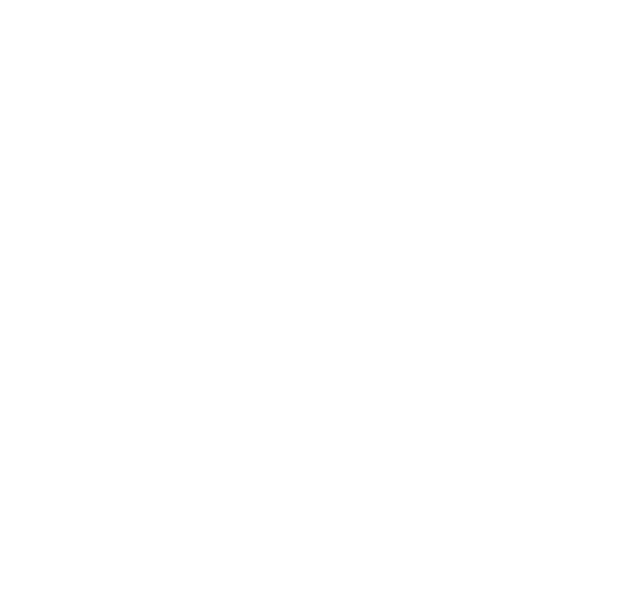
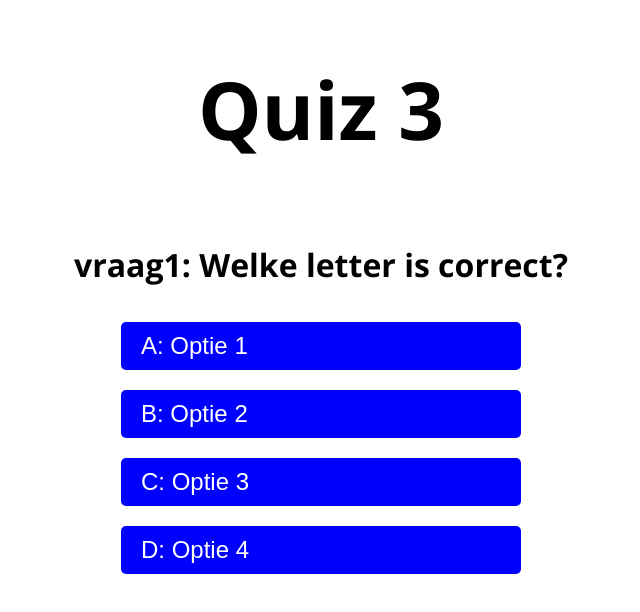
Before and after one commit to jimjonkman/frontend-project, a plain HTML site: page quiz3.html in a window 1280 px wide. Shown: the whole page, without its empty margins (319-959 px from the left). Drawn offline with nearby package versions, Linux system fonts and the light colour scheme.

Commit message:
Vragen gefixt bij elke pagina

```diff
--- a/quiz3.html
+++ b/quiz3.html
@@ -1,11 +1,31 @@
 <!DOCTYPE html>
 <html lang="en">
+
 <head>
     <meta charset="UTF-8">
     <meta name="viewport" content="width=device-width, initial-scale=1.0">
-    <title>Document</title>
+    <title>Quiz</title>
+    <link rel="stylesheet" href="styles.css">
+    <link rel="preconnect" href="https://fonts.googleapis.com">
+    <link rel="preconnect" href="https://fonts.gstatic.com" crossorigin>
+    <link
+        href="https://fonts.googleapis.com/css2?family=Noto+Sans+JP:wght@100..900&family=Open+Sans:ital,wght@0,300..800;1,300..800&display=swap"
+        rel="stylesheet">
+
+
 </head>
+
 <body>
+    <h1 class="title">Quiz 3</h1>
+    </section>
+    <section class="invoer-container">
+        <h2 class="subtitle_question">Geef hier uitleg over quiz</h2>
+        <button type="button" class="answer-button">A: </button>
+        <button type="button" class="answer-button">B: </button>
+        <button type="button" class="answer-button">C: </button>
+        <button type="button" class="answer-button">D: </button>
+    </section>
+</body>
 
-</body>
 </html>
+    <script src="quiz3.js"></script>
--- /dev/null
+++ b/quiz3.js
@@ -0,0 +1,67 @@
+const quizData = [
+    {
+        question: "vraag1: Welke letter is correct?",
+        answers: ["A: Optie 1", "B: Optie 2", "C: Optie 3", "D: Optie 4"],
+        correct: "B"
+    },
+    {
+        question: "vraag2: Welke letter is correct?",
+        answers: ["A: Optie 1", "B: Optie 2", "C: Optie 3", "D: Optie 4"],
+        correct: "D"
+    },
+    {
+        question: "vraag3: Welke letter is correct?",
+        answers: ["A: Optie 1", "B: Optie 2", "C: Optie 3", "D: Optie 4"],
+        correct: "A"
+    },
+    {
+        question: "vraag4: Welke letter is correct?",
+        answers: ["A: Optie 1", "B: Optie 2", "C: Optie 3", "D: Optie 4"],
+        correct: "B"
+    },
+    {
+        question: "vraag5: Welke letter is correct?",
+        answers: ["A: Optie 1", "B: Optie 2", "C: Optie 3", "D: Optie 4"],
+        correct: "C"
+    }
+];
+
+let currentQuestion = 0;
+let score = 0;
+
+// Selecteer de vraagtekst en ALLE antwoordknoppen
+const questionElement = document.querySelector(".subtitle_question");
+const answerButtons = document.querySelectorAll(".answer-button");
+
+
+function showQuestion() {
+    const q = quizData[currentQuestion];
+    questionElement.textContent = q.question;
+    answerButtons.forEach((btn, index) => {
+        btn.textContent = q.answers[index];
+    });
+}
+
+answerButtons.forEach(button => {
+    button.addEventListener("click", () => {
+        const chosen = button.textContent.charAt(0);
+
+        if (chosen === quizData[currentQuestion].correct) {
+            score++;
+            alert("Correct!");
+        } else {
+            alert("Incorrect! Het juiste antwoord was: " + quizData[currentQuestion].correct);
+        }
+
+        currentQuestion++;
+
+        if (currentQuestion < quizData.length) {
+            showQuestion();
+        } else {
+            questionElement.textContent = `Quiz voltooid! Je score is ${score} uit ${quizData.length}.`;
+            answerButtons.forEach(btn => btn.style.display = 'none');
+        }
+    });
+});
+
+showQuestion();
```
Also changed, not shown: quiz1.html (+17 -12 lines).
